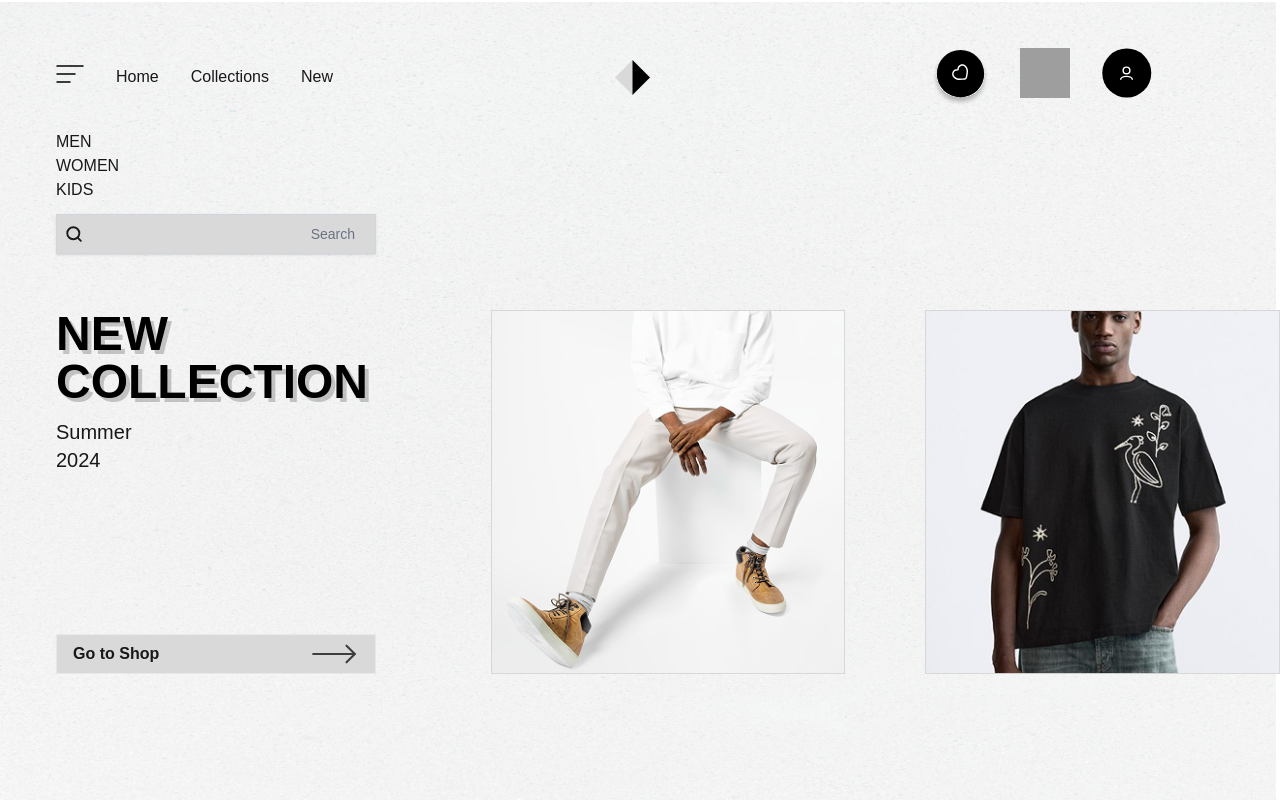
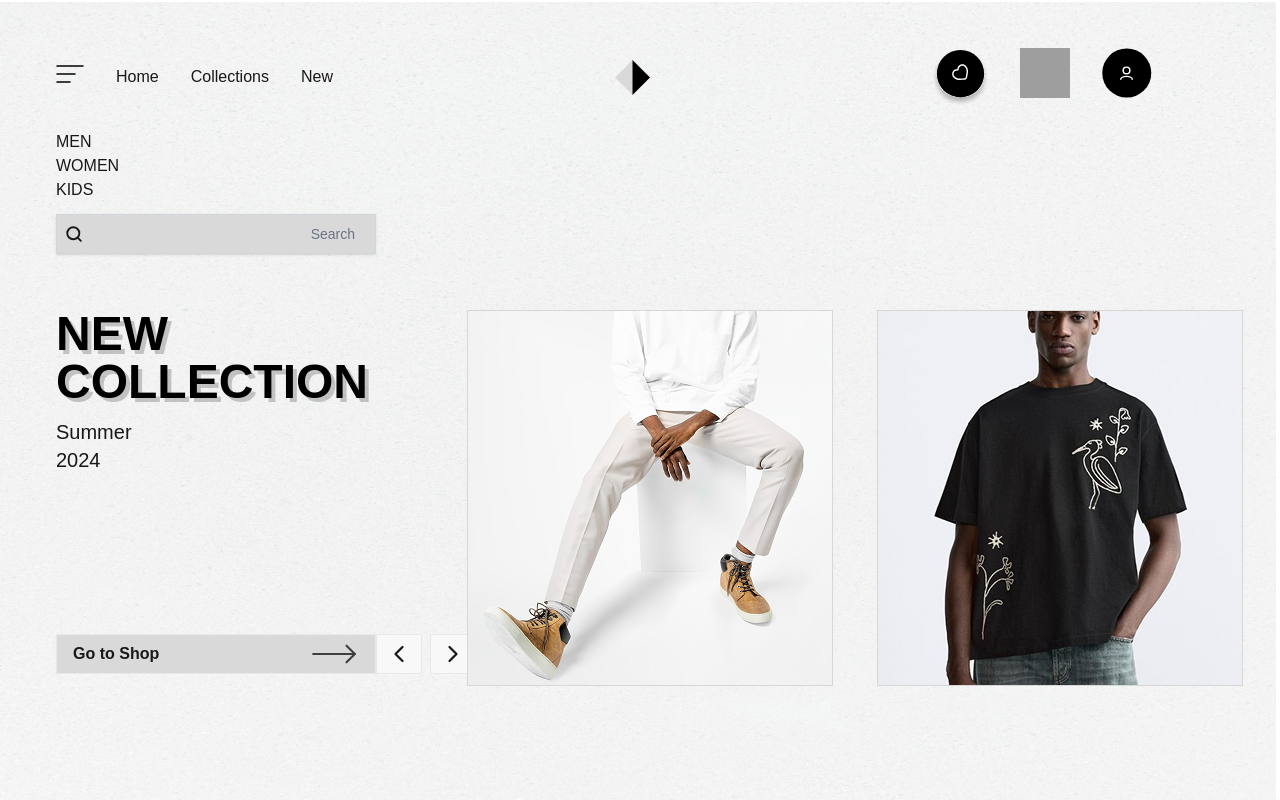
Before and after one commit to iamaaviskar/Clothing-Site, a React (Vite) app in the folder clothing_website/: page / in a window 1280 px wide. Built offline with nearby package versions, Linux system fonts and the light colour scheme; grey boxes are pictures that could not be loaded; a web font is replaced by a local one.

Commit message:
Add two buttons

```diff
--- a/clothing_website/src/component/NewCollection.jsx
+++ b/clothing_website/src/component/NewCollection.jsx
@@ -1,9 +1,11 @@
 import { MoveRight } from "lucide-react";
+import { ChevronRight } from "lucide-react";
+import { ChevronLeft } from "lucide-react";
 
 export default function NewCollection() {
   return (
     <>
-      <div className="grid grid-cols-3 ml-14 mt-14 h-auto gap-20">
+      <div className="grid grid-cols-3 ml-14 mt-14 h-auto gap-2">
         <div className="font-beatrix-deck-trial font-extrabold text-[48px] leading-none">
           <div className="mb-3">
             <h2 className="text-black drop-shadow-[4px_4px_0px_rgba(0,0,0,0.2)]">
@@ -19,8 +21,8 @@ export default function NewCollection() {
             <p>2024</p>
           </div>
 
-          <div className="mt-40 w-80">
-            <button className="btn w-full rounded-none bg-[#D9D9D9] flex flex-row justify-between">
+          <div className="mt-40 flex justify-between">
+            <button className="btn w-80 rounded-none bg-[#D9D9D9] flex flex-row justify-between">
               <span className="text-[16px] font-beatrix-deck-trial ">
                 Go to Shop
               </span>
@@ -28,10 +30,18 @@ export default function NewCollection() {
                 <MoveRight size={50} opacity={0.8} strokeWidth={1} />
               </span>
             </button>
+            <div className="space-x-2 flex">
+              <button className="inline-flex cursor-pointer rounded-none btn w-fit p-2 min-w-0 min-h-0 hover:brightness-95">
+                <ChevronLeft size={28} strokeWidth={1.9} />
+              </button>
+              <button className="inline-flex cursor-pointer rounded-none btn w-fit p-2 min-w-0 hover:brightness-95">
+                <ChevronRight size={28} strokeWidth={1.9} />
+              </button>
+            </div>
           </div>
         </div>
 
-        <div className="">
+        <div>
           <img
             src="./newCollectionPics/newCollection_pic1.png"
             alt="Trousers"
```
